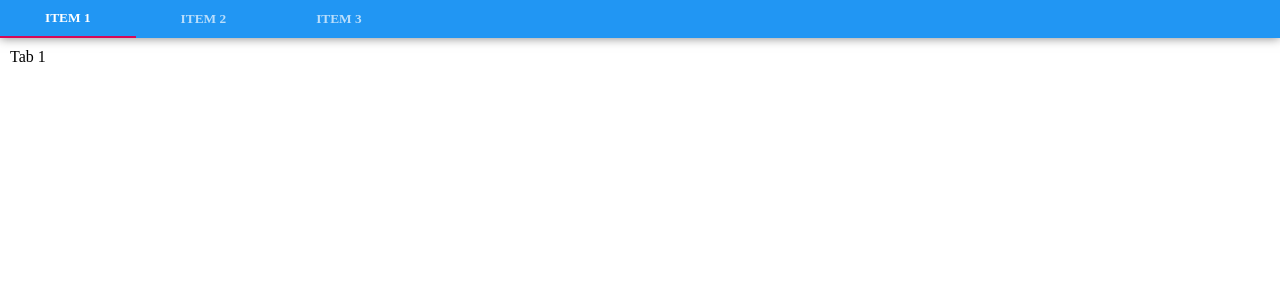
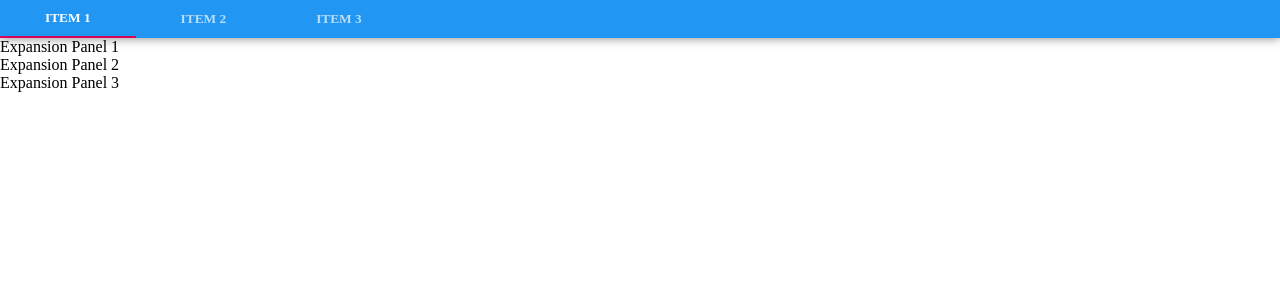
Before and after one commit to JollyGolf/test-task, a React (Create React App) app: page / in a window 1280 px wide. Shown: the top 300 px of the page. Built offline with nearby package versions, Linux system fonts and the light colour scheme.

Commit message:
Created Expansion Panel v.1.0

```diff
--- /dev/null
+++ b/src/ExpansionPanel/Accordion.js
@@ -0,0 +1,38 @@
+import React, { useState } from 'react';
+import styled from 'styled-components';
+
+import Panel from './Panel';
+
+const DummyData = 'Lorem ipsum dolor sit amet, consectetur adipiscing elit. Suspendisse malesuada lacus ex, sit amet blandit leo lobortis eget.';
+
+const Accordion = () => {
+  const [active, setActive] = useState(0);
+  const changeActive = index => () => index !== active ? setActive(index) : setActive(0);
+  const renderProps = (index, active) => () => index === active && <Content>{DummyData}</Content>;
+  const withHOC = index => Panel => () =>
+    <Panel index={index} active={active} onClick={changeActive(index)} render={renderProps(index, active)}/>;
+  const Panel1 = withHOC(1)(Panel);
+  const Panel2 = withHOC(2)(Panel);
+  const Panel3 = withHOC(3)(Panel);
+  return (
+  	<Container>
+  	  <Panel1/>
+  	  <Panel2/>
+  	  <Panel3/>
+  	</Container>
+  );
+}
+
+export default Accordion;
+
+const Container = styled.div`
+  display: flex;
+  flex-direction: column;
+  width: 100%;
+  justify-content: center;
+`
+
+const Content = styled.div`
+  margin: 0 auto;
+  padding: 15px;
+`
--- /dev/null
+++ b/src/ExpansionPanel/Panel.js
@@ -0,0 +1,12 @@
+import React from 'react';
+
+const Panel = ({index, render, children, active, onClick}) => {
+  return (
+  	<div>
+  	  <div onClick={onClick}>Expansion Panel {index}</div>
+  	  {render(index, active)}
+  	</div>
+  );
+}
+
+export default Panel;
```
Also changed, not shown: src/Tabs/Tabs.js (+4 -5 lines).
